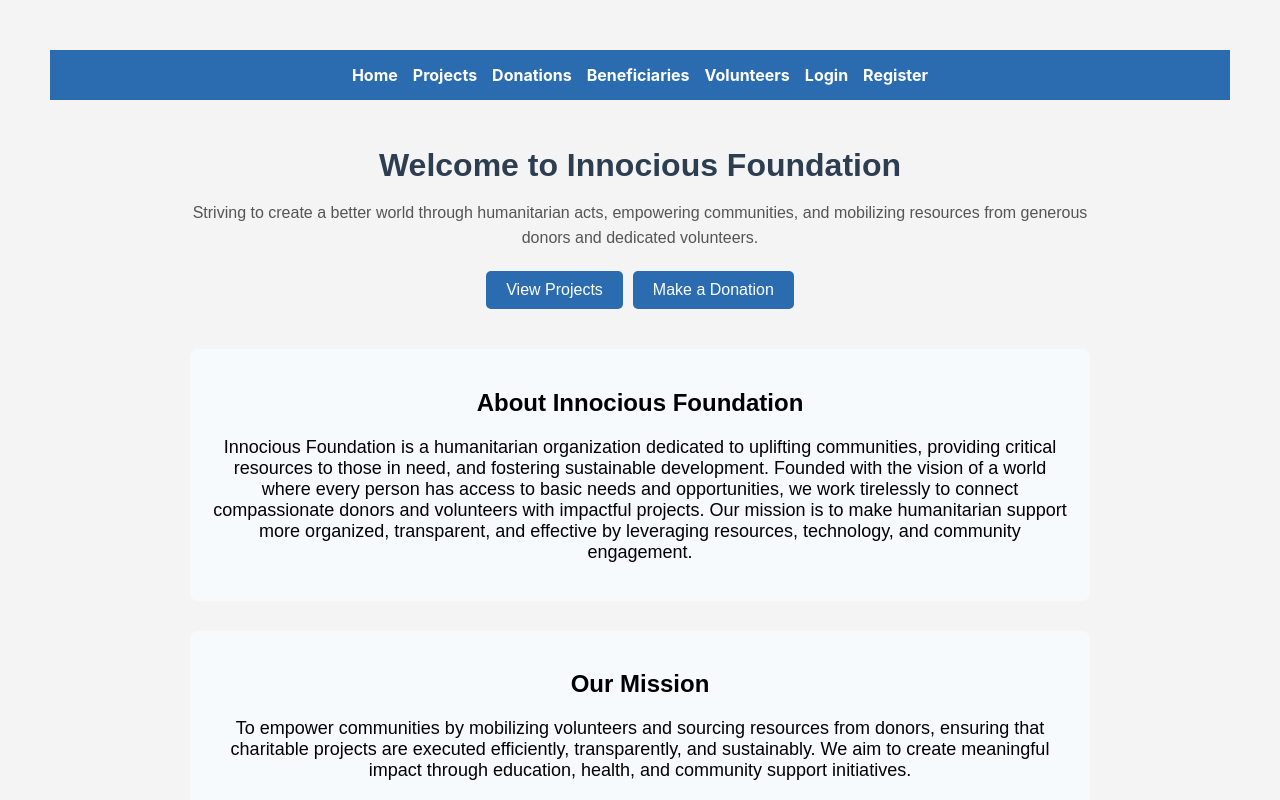
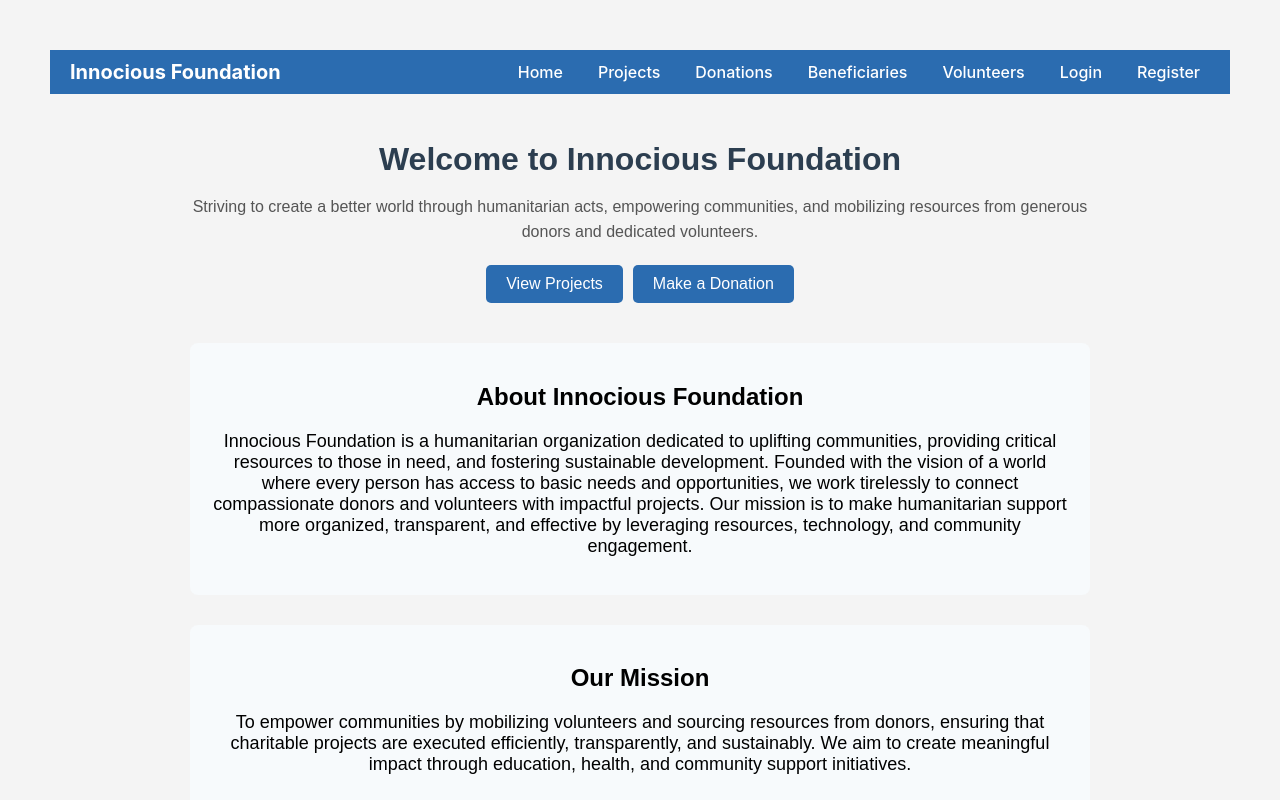
Before and after one commit to Omwami-dev/community-aid-frontend, a React (Create React App) app: page / in a window 1280 px wide. Shown: the top 800 px of the page. Built offline with nearby package versions, Linux system fonts and the light colour scheme.

Commit message:
update app.js with nav bar

```diff
--- a/src/App.js
+++ b/src/App.js
@@ -1,5 +1,7 @@
 import React from "react";
-import { BrowserRouter as Router, Routes, Route, Link } from "react-router-dom";
+import { BrowserRouter as Router, Routes, Route } from "react-router-dom";
+
+// Pages
 import HomePage from "./pages/HomePage";
 import ProjectsPage from "./pages/ProjectsPage";
 import DonationsPage from "./pages/DonationsPage";
@@ -7,24 +9,21 @@ import BeneficiariesPage from "./pages/BeneficiariesPage";
 import VolunteersPage from "./pages/VolunteersPage";
 import LoginPage from "./pages/LoginPage";
 import RegisterPage from "./pages/RegisterPage";
+
+// Components
+import Navbar from "./components/Navbar";
+
+// Styles
 import "./App.css";
 
 function App() {
   return (
     <Router>
       <div className="App">
-        <nav>
-          <ul className="nav-links">
-            <li><Link to="/">Home</Link></li>
-            <li><Link to="/projects">Projects</Link></li>
-            <li><Link to="/donations">Donations</Link></li>
-            <li><Link to="/beneficiaries">Beneficiaries</Link></li>
-            <li><Link to="/volunteers">Volunteers</Link></li>
-            <li><Link to="/login">Login</Link></li>
-            <li><Link to="/register">Register</Link></li>
-          </ul>
-        </nav>
+        {/* Navbar appears on all pages */}
+        <Navbar />
 
+        {/* Page routes */}
         <Routes>
           <Route path="/" element={<HomePage />} />
           <Route path="/projects" element={<ProjectsPage />} />
--- /dev/null
+++ b/src/components/Navbar.js
@@ -0,0 +1,68 @@
+import React from "react";
+import { Link } from "react-router-dom";
+
+const Navbar = () => {
+  return (
+    <nav style={navStyle}>
+      <div style={logoStyle}>Innocious Foundation</div>
+      <ul style={navLinksStyle}>
+        <li><Link style={linkStyle} to="/">Home</Link></li>
+        <li><Link style={linkStyle} to="/projects">Projects</Link></li>
+        <li><Link style={linkStyle} to="/donations">Donations</Link></li>
+        <li><Link style={linkStyle} to="/beneficiaries">Beneficiaries</Link></li>
+        <li><Link style={linkStyle} to="/volunteers">Volunteers</Link></li>
+        <li><Link style={linkStyle} to="/login">Login</Link></li>
+        <li><Link style={linkStyle} to="/register">Register</Link></li>
+      </ul>
+    </nav>
+  );
+};
+
+// Navbar container
+const navStyle = {
+  display: "flex",
+  justifyContent: "space-between",
+  alignItems: "center",
+  padding: "10px 20px",
+  backgroundColor: "#2b6cb0",
+  position: "sticky", // Makes navbar stick on top
+  top: 0,
+  zIndex: 1000,
+  flexWrap: "wrap", // For mobile responsiveness
+};
+
+// Logo
+const logoStyle = {
+  color: "#fff",
+  fontWeight: "bold",
+  fontSize: "20px",
+};
+
+// Navigation links container
+const navLinksStyle = {
+  listStyle: "none",
+  display: "flex",
+  gap: "15px",
+  margin: 0,
+  padding: 0,
+  flexWrap: "wrap", // Wrap links on small screens
+};
+
+// Individual link style
+const linkStyle = {
+  color: "#fff",
+  textDecoration: "none",
+  fontWeight: "500",
+  padding: "5px 10px",
+  borderRadius: "5px",
+  transition: "background-color 0.3s",
+};
+
+// Hover effect using inline style trick
+Object.assign(linkStyle, {
+  ":hover": {
+    backgroundColor: "#1e4290",
+  },
+});
+
+export default Navbar;
```
